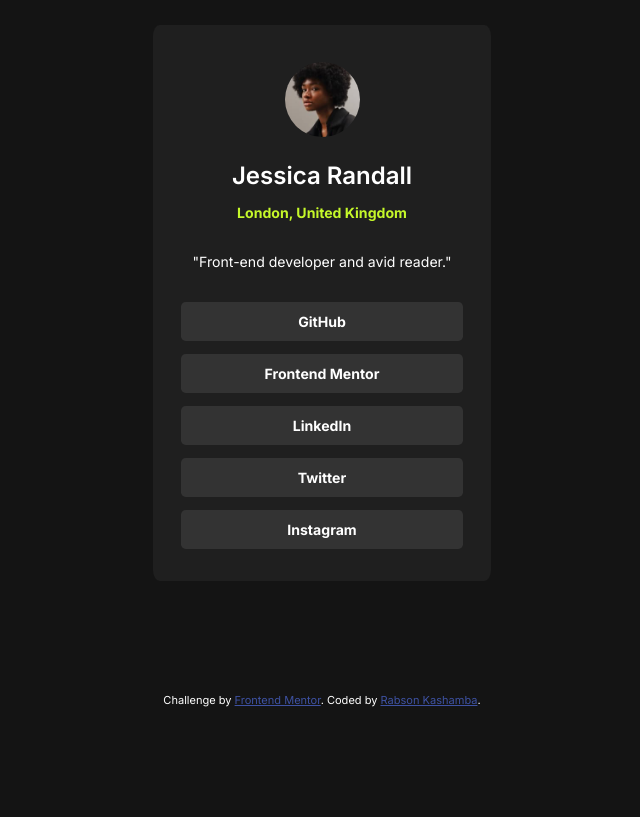
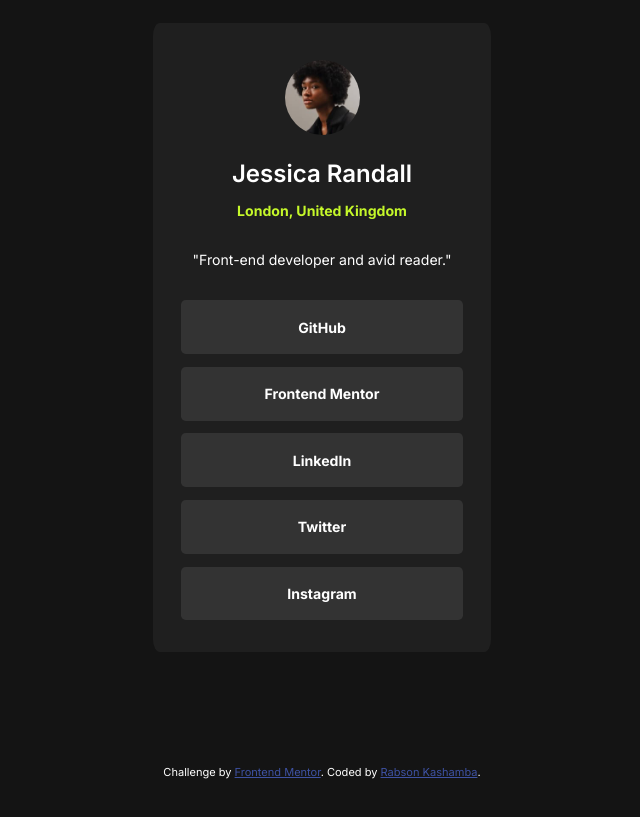
Before and after one commit to rabkashamba/social-links-profile, a plain HTML site: page index.html in a window 1280 px wide. Shown: the part 127-944 px from the top of the page, without its empty margins (318-958 px from the left). Drawn offline with Linux system fonts and the light colour scheme.

Commit message:
improved buttons height

```diff
--- a/style.css
+++ b/style.css
@@ -32,7 +32,7 @@ p {
     padding: 5%;
     border-radius: 2%;
     width: 80%;
-    margin: 1rem auto;
+    margin: 0.9rem auto;
     text-align: center;
 }
 
@@ -67,7 +67,7 @@ p {
     align-items: center;
     width: 92%;
     margin: 0.8rem auto;
-    height: 2.08rem;
+    height: 2.99rem;
     background-color: var(--third-color);
     padding: 1%;
     border-radius: 0.3rem;
```
